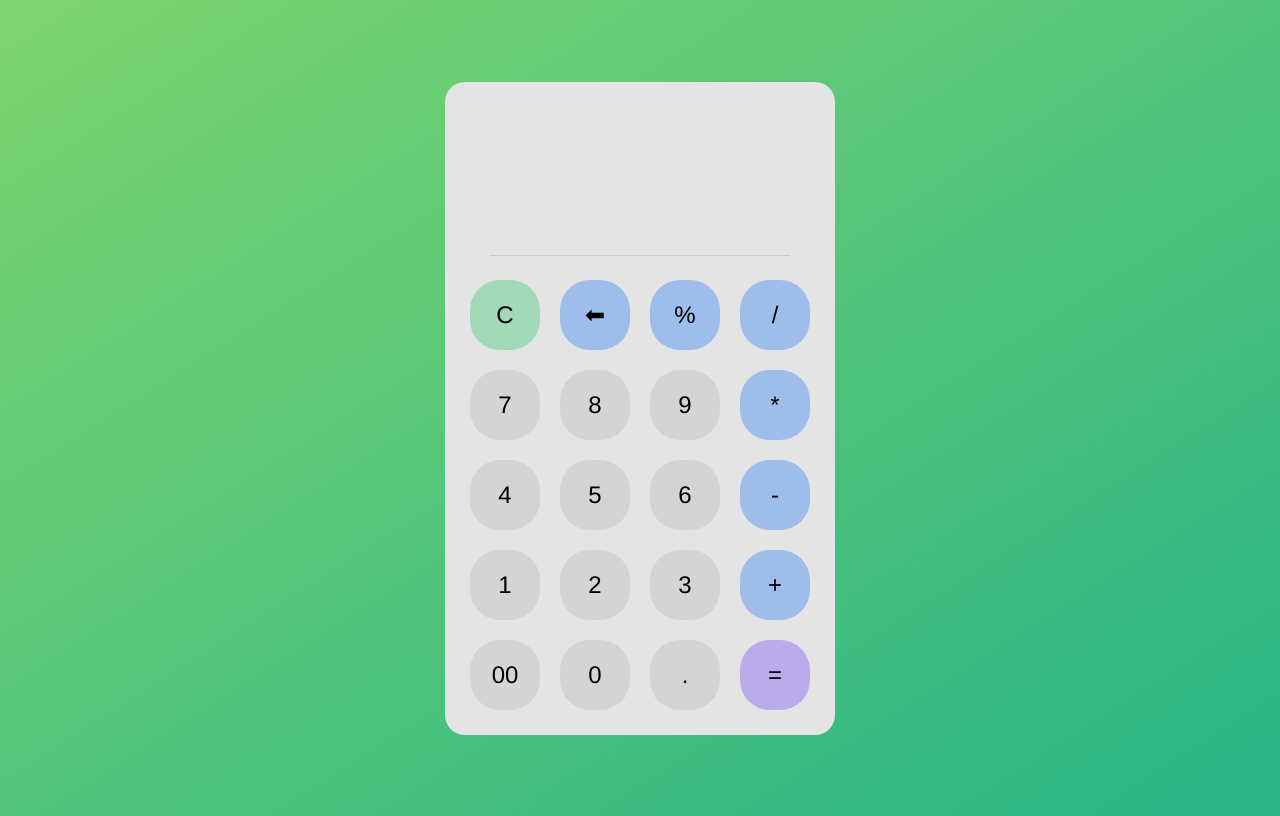
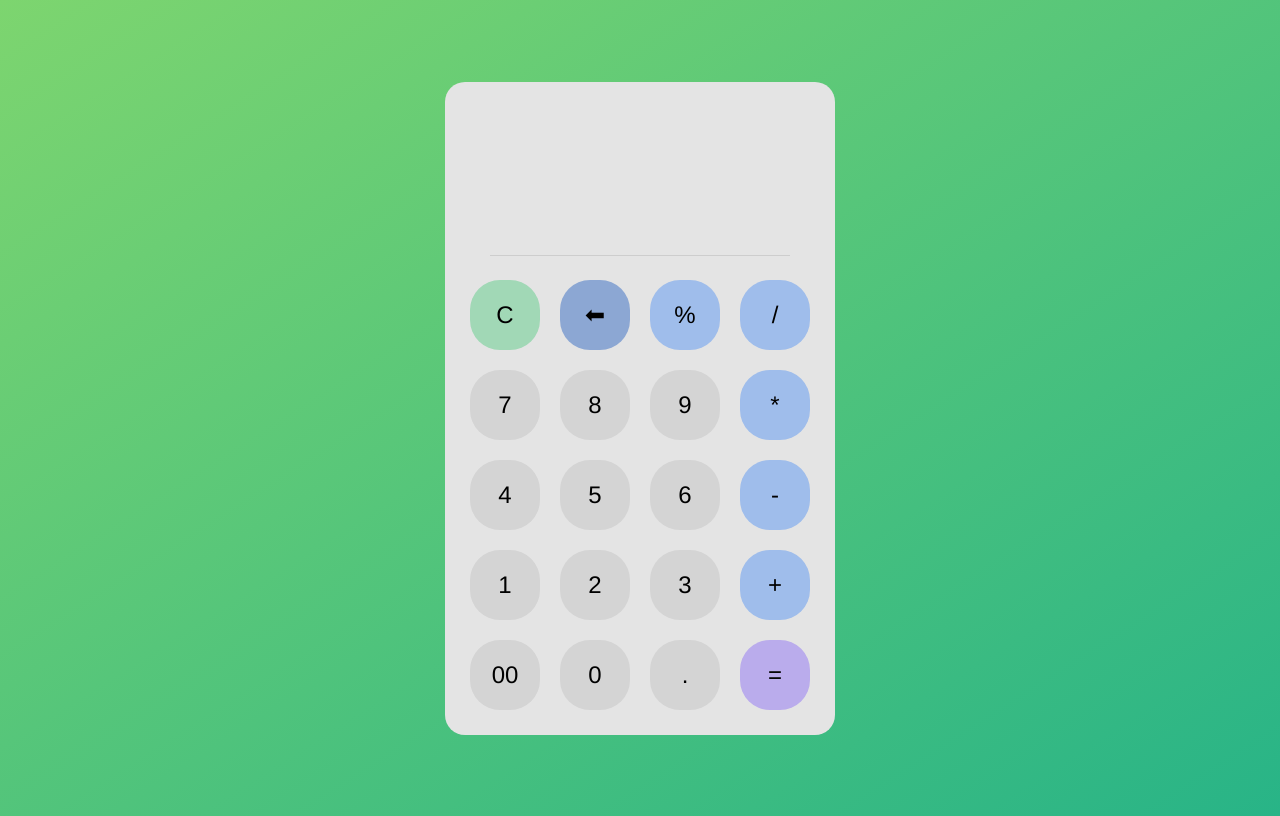
Before and after one commit to federicomontero86/JS-Project-Calculator, a plain HTML site: page index.html in a window 1280 px wide. In both pictures the pointer is over the button 595 px from the left and 314 px from the top of the page. Drawn offline with Linux system fonts and the light colour scheme.

Commit message:
cleaning console logs

```diff
--- a/script.js
+++ b/script.js
@@ -44,7 +44,6 @@ const populateInput = function (numbers) {
       ) {
         displayValue.push(number.value);
         input.innerHTML = displayValue.join("");
-        console.log(displayValue);
       }
     });
   });
@@ -55,7 +54,6 @@ populateInput(numberButtons);
 operatorButtons.forEach((operator) => {
   operator.addEventListener("click", () => {
     const inputValue = displayValue.join("");
-    console.log(inputValue);
     const operatorUsed = operator.value;
     if (operator.value === "%" || operator.id === "erase") {
       return;
@@ -65,7 +63,6 @@ operatorButtons.forEach((operator) => {
     }
     if (operator.id === "evaluate") {
       const operationArr = inputValue.split(" ");
-      console.log(operationArr);
       const operationArrFixed = operationArr.map((item) => {
         if (item !== "+" && item !== "-" && item !== "/" && item !== "*") {
           return Number(item);
@@ -75,7 +72,6 @@ operatorButtons.forEach((operator) => {
       });
       const [n1, op, n2] = operationArrFixed;
       const result = operate(op, n1, n2);
-      console.log(result);
       !result
         ? (resultScreen.innerHTML = "Invalid Operation")
         : (resultScreen.innerHTML = result);
--- a/styles.css
+++ b/styles.css
@@ -81,7 +81,7 @@ body {
 .num_btn:hover {
   background-color: rgba(179, 179, 179, 0.979);
 }
-.blue_btn:hover {
+.op_btn:hover {
   background-color: rgb(140, 167, 211);
 }
 .green_btn:hover {
```
